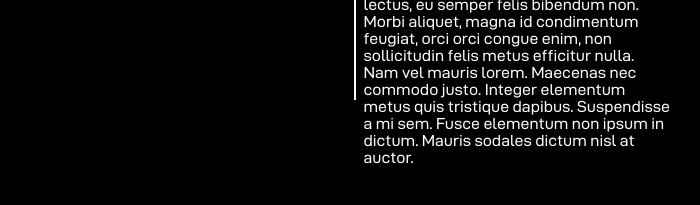
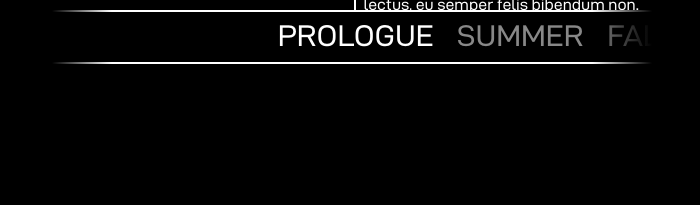
Before and after one commit to JeffBose85/ART477TLOU, a plain HTML site: page prologue.html in a window 1280 px wide. Shown: the part 1341-1546 px from the top of the page, without its empty margins (288-988 px from the left). Drawn offline with Linux system fonts and the light colour scheme; a web font is replaced by a local one.

Commit message:
Created the timeline swticher at bottom of page

```diff
--- a/css/locationstyles.css
+++ b/css/locationstyles.css
@@ -57,8 +57,6 @@ body {
 .maincontent {
     position: relative;
     height: auto;
-
-    margin-bottom: 25vw;
 
     z-index: -1;
 }
@@ -152,3 +150,102 @@ body {
 .locationcontent > h1.left {
     text-align: right;
 }
+
+.timeselectorsection {
+    position: relative;
+    width:100%;
+    height:15vw;
+    background-color: black;
+}
+
+.timeselector {
+    position: relative;
+    margin: auto;
+    width:600px;
+    height:50px;
+
+    border-top: 2px white solid;
+    border-bottom: 2px white solid;
+
+    overflow: hidden;
+
+    text-align: center;
+}
+
+/*
+prologue - 558px
+summer - 392px
+fall - 271px
+winter - 155px
+spring - 20px
+*/
+
+.timetext {
+    position: absolute;
+    transform: translate(-50%, -50%);
+    top:23px;
+    left:20px;
+    margin:0;
+
+    white-space: nowrap;
+    transition: 1s;
+}
+
+.timefades {
+    position: absolute;
+    transform: translate(-50%, 0);
+    background: rgb(0,0,0);
+    background: linear-gradient(90deg, rgba(0,0,0,1) 0%, rgba(0,0,0,0) 10%, rgba(0,0,0,0) 90%, rgba(0,0,0,1) 100%);
+    width:600px;
+    height:60px;
+
+    left:50%;
+
+    z-index: 5;
+    pointer-events: none;
+}
+
+/*
+.leftfade {
+    position: absolute;
+    transform: translate(-350%, 0);
+    width:100px;
+    height:150px;
+    background: rgb(0,0,0);
+    background: linear-gradient(90deg, rgba(0,0,0,1) 0%, rgba(0,0,0,1) 50%, rgba(0,0,0,0) 100%);
+
+    left:50%;
+    z-index: 5;
+}
+.rightfade {
+    position: absolute;
+    transform: translate(350%, 0);
+    width:100px;
+    height:150px;
+    background: rgb(0,0,0);
+    background: linear-gradient(270deg, rgba(0,0,0,1) 0%, rgba(0,0,0,1) 50%, rgba(0,0,0,0) 100%);
+
+    right:50%;
+    z-index: 5;
+} */
+
+.timeselector > .timetext > span {
+    font-size: 30px;
+    padding: 10px;
+
+    cursor: pointer;
+
+}
+
+.selector {
+    color:#888888;
+    transition: .5s;
+}
+
+.selected {
+    color:white;
+}
+
+.selected:hover {
+    font-weight: bold;
+}
--- /dev/null
+++ b/js/TimeSelector.js
@@ -0,0 +1,39 @@
+const alignmentdict = {
+    "prologue" : '558px',
+    "summer" : '392px',
+    "fall" : '271px',
+    "winter" : '155px',
+    "spring" : '20px'
+}
+
+var currSelected;
+
+$(document).ready(function () {
+    currSelected = $('#location').html().toLowerCase();
+    moveSelected(alignmentdict[currSelected]);
+
+    $('.selector').click(function () {
+        var selected =  this.id;
+
+        if(currSelected === selected) {
+            var url = currSelected + ".html";
+            $('body').animate({opacity: '0%'},1900);
+            setTimeout(function() {
+                window.location.href = url;
+            }, 2200);
+        } else {
+
+            var element = '#' + currSelected;
+            $(element).removeClass('selected');
+            currSelected = this.id;
+            moveSelected(alignmentdict[selected]);
+
+        }
+    })
+});
+
+function moveSelected(alignment) {
+    var element = '#' + currSelected;
+    $('.timetext').css({'left': alignment});
+    $(element).addClass('selected');
+}
--- a/js/Timeline.js
+++ b/js/Timeline.js
@@ -23,8 +23,8 @@ $(document).ready(function() {
 
 function switchyears() {
 
-    const gameyears = ["2003", "2013", "2014"];
-    const seriesyears = ["2013", "2023", "2024"];
+    const gameyears = ["2013", "2033", "2034"];
+    const seriesyears = ["2003", "2023", "2024"];
 
     if(game) {
         htmlChange(gameyears)
--- a/prologue.html
+++ b/prologue.html
@@ -7,6 +7,7 @@
 
 		<script src="js/jquery-3.6.4.min.js"></script>
 		<script src="js/SectionHeaderFade.js"></script>
+		<script src="js/TimeSelector.js"></script>
 		<script src="js/Prologue.js"></script>
 		<title>The Last of Us</title>
 
@@ -26,7 +27,7 @@
 
             <div class="sectionheader">
 				<img src="images/1PROLOGUE/prologueroom.png" alt="">
-                <h1 class="header">PROLOGUE<br><span>2003</span></h1>
+                <h1 class="header"><span id="location">PROLOGUE</span><br><span>2003</span></h1>
                 <div class="headergradient"></div>
             </div>
             <div class="maincontent">
@@ -55,8 +56,21 @@
 						</p>
 					</div>
 				</div>
-
             </div>
+			<div class="timeselectorsection">
+				<div class="timefades"></div>
+				<!-- <div class="leftfade"></div>
+				<div class="rightfade"></div> -->
+				<div class="timeselector">
+					<p class="timetext">
+						<span class="selector" id="prologue">PROLOGUE</span>
+						<span class="selector" id="summer">SUMMER</span>
+						<span class="selector" id="fall">FALL</span>
+						<span class="selector" id="winter">WINTER</span>
+						<span class="selector" id="spring">SPRING</span>
+					</p>
+				</div>
+			</div>
 
 		</div>
 	</body>
```
Also changed, not shown: timeline.html (+4 -4 lines).
